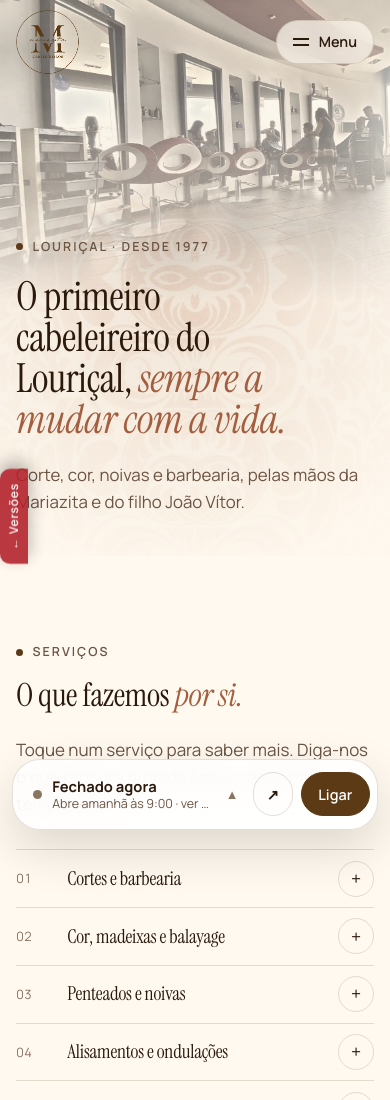
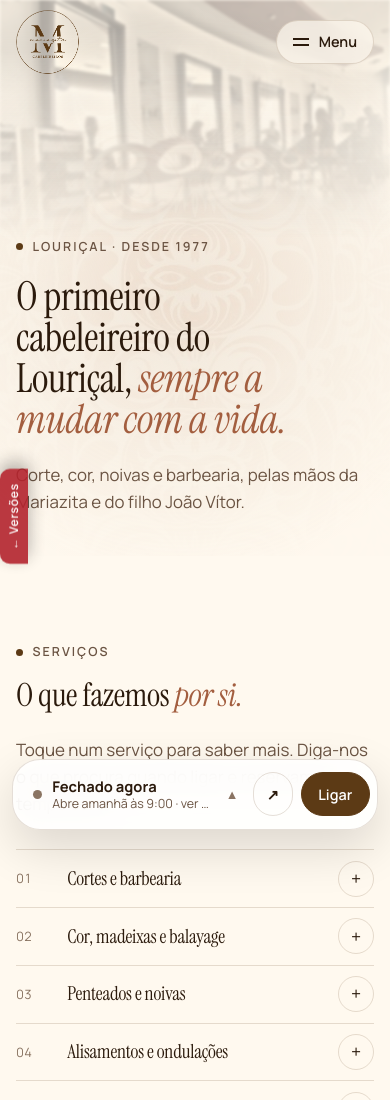
Before and after one commit to rensantos/mariazita-cabeleireiros, a plain HTML site: page inovador-claro-logo/index.html in a window 390 px wide. Shown: the top 1100 px of the page. Drawn offline with Linux system fonts and the light colour scheme.

Commit message:
Soften the hero photo on phones
Co-Authored-By: Claude Opus 5.5 <noreply@anthropic.com>
Claude-Session: https://claude.ai/code/session_01CrbcXm8aMZjSWZEgjEZbeu

```diff
--- a/inovador-claro-logo/index.html
+++ b/inovador-claro-logo/index.html
@@ -82,8 +82,9 @@ section{position:relative;padding-block:clamp(5rem,12vw,9rem)}
 .hero .foto-luz{-webkit-mask-image:radial-gradient(circle 260px at var(--fx,60%) var(--fy,45%),#000 0%,rgba(0,0,0,.6) 45%,transparent 100%),linear-gradient(90deg,transparent 0,#000 50%);-webkit-mask-composite:source-in;
   mask-image:radial-gradient(circle 260px at var(--fx,60%) var(--fy,45%),#000 0%,rgba(0,0,0,.6) 45%,transparent 100%),linear-gradient(90deg,transparent 0,#000 50%);mask-composite:intersect}
 @media (max-width:899px){.hero .foto-luz{display:none}
-  .hero .foto{inset:0 0 auto 0;width:100%;height:clamp(300px,62vw,440px);background-position:40% 40%;opacity:.6;
-    -webkit-mask-image:linear-gradient(180deg,#000 35%,transparent 100%);-webkit-mask-composite:source-over;mask-image:linear-gradient(180deg,#000 35%,transparent 100%);mask-composite:add}
+  .hero .foto{inset:0 0 auto 0;width:100%;height:clamp(300px,62vw,440px);background-position:40% 40%;opacity:.32;filter:saturate(.4) sepia(.25) blur(1.5px);
+    -webkit-mask-image:linear-gradient(180deg,#000 10%,transparent 80%);-webkit-mask-composite:source-over;mask-image:linear-gradient(180deg,#000 10%,transparent 80%);mask-composite:add}
+  .hero .lona{opacity:.5}
   .hero .inner{padding-top:clamp(230px,50vw,340px)}}
 @media (min-width:900px){.hero{min-height:min(78svh,640px);align-content:center}}
 /* O ano gigante, com a fotografia do salão dentro das letras */
```
Also changed, not shown: inovador-leve-logo/index.html (+3 -2 lines).
